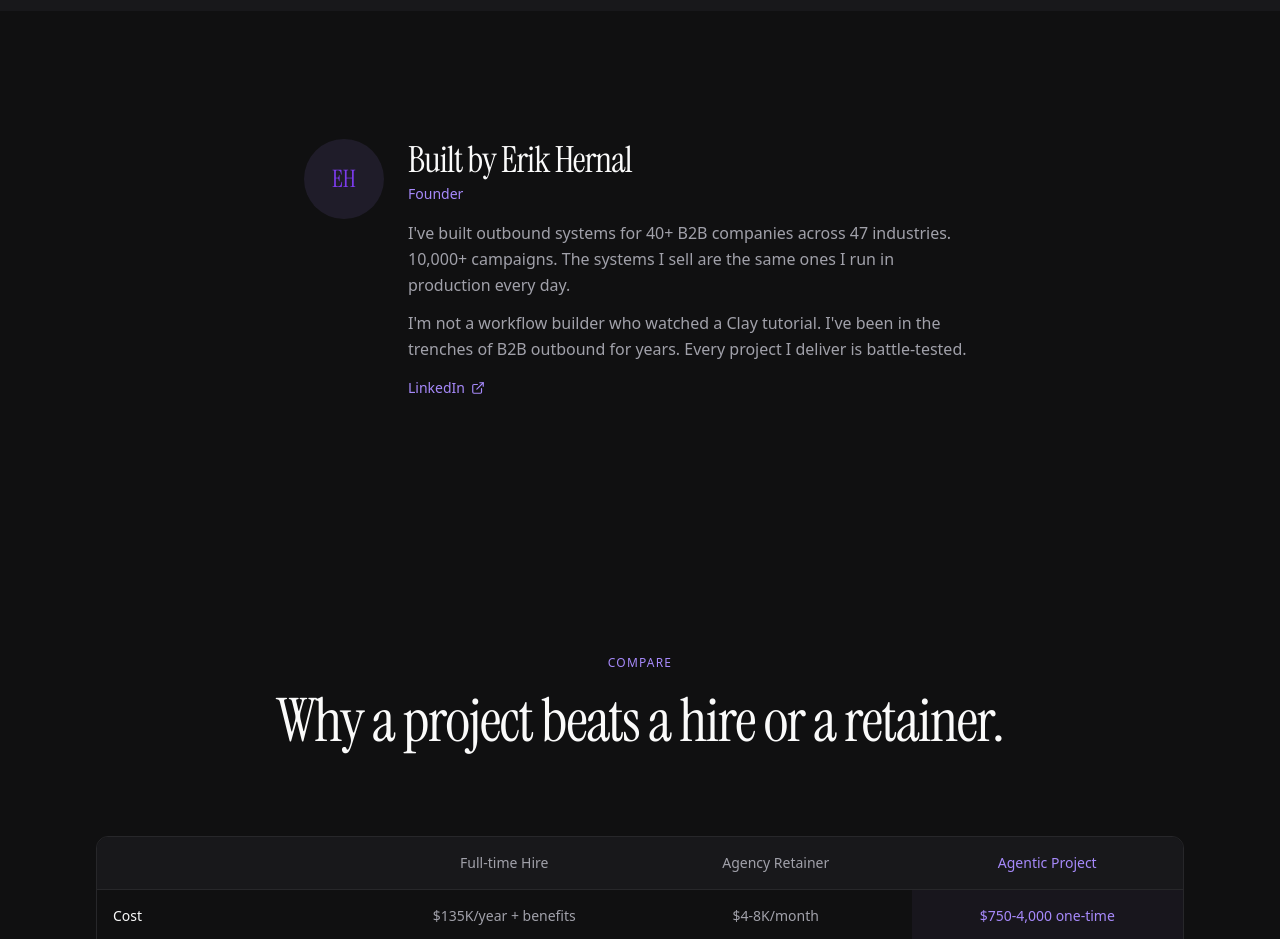
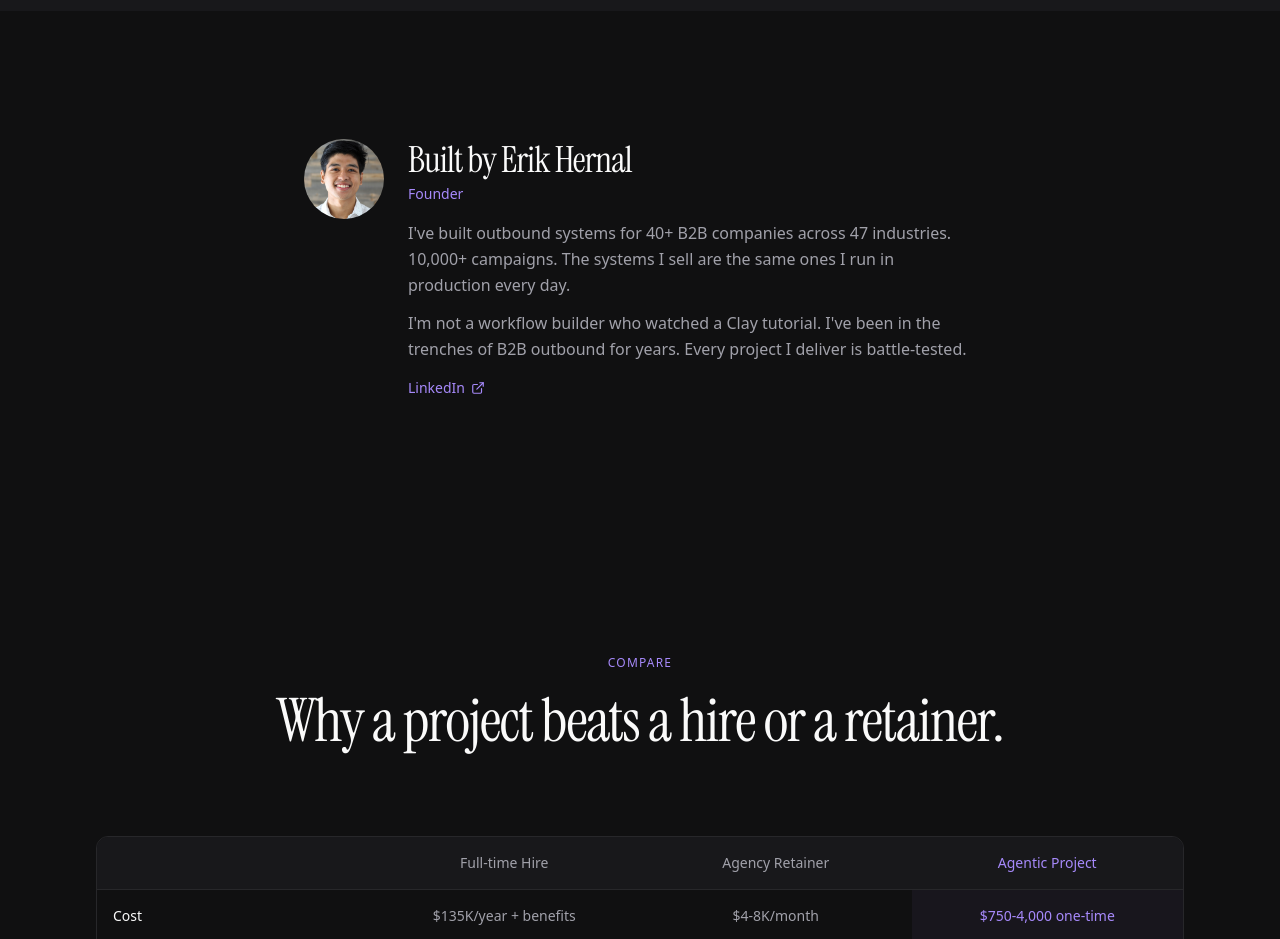
Before and after one commit to erikatagentic/agentic-website, a Next.js app: page / in a window 1280 px wide. Shown: the part 6400-7339 px from the top of the page. Built offline with nearby package versions, Linux system fonts and the light colour scheme; no server answers.

Commit message:
feat: add Erik's headshot to About section
Replace initials avatar with real photo for credibility.

Co-Authored-By: Claude Opus 4.6 <noreply@anthropic.com>

```diff
--- a/components/sections/about-section.tsx
+++ b/components/sections/about-section.tsx
@@ -1,3 +1,4 @@
+import Image from "next/image";
 import { ExternalLink } from "lucide-react";
 import { SectionWrapper } from "@/components/layout/section-wrapper";
 import { MotionWrapper } from "@/components/shared/motion-wrapper";
@@ -11,12 +12,14 @@ export function AboutSection() {
       <MotionWrapper>
         <div className="mx-auto max-w-2xl">
           <div className="flex flex-col items-center gap-6 sm:flex-row sm:items-start">
-            {/* Initials avatar */}
-            <div className="flex h-20 w-20 shrink-0 items-center justify-center rounded-full bg-primary-muted">
-              <span className="font-display text-2xl font-normal text-primary">
-                {member.initials}
-              </span>
-            </div>
+            {/* Headshot */}
+            <Image
+              src="/erik-headshot.jpg"
+              alt={`${member.name} headshot`}
+              width={80}
+              height={80}
+              className="h-20 w-20 shrink-0 rounded-full object-cover"
+            />
 
             <div>
               <h2
```
Also changed, not shown: public/erik-headshot.jpg (added).
